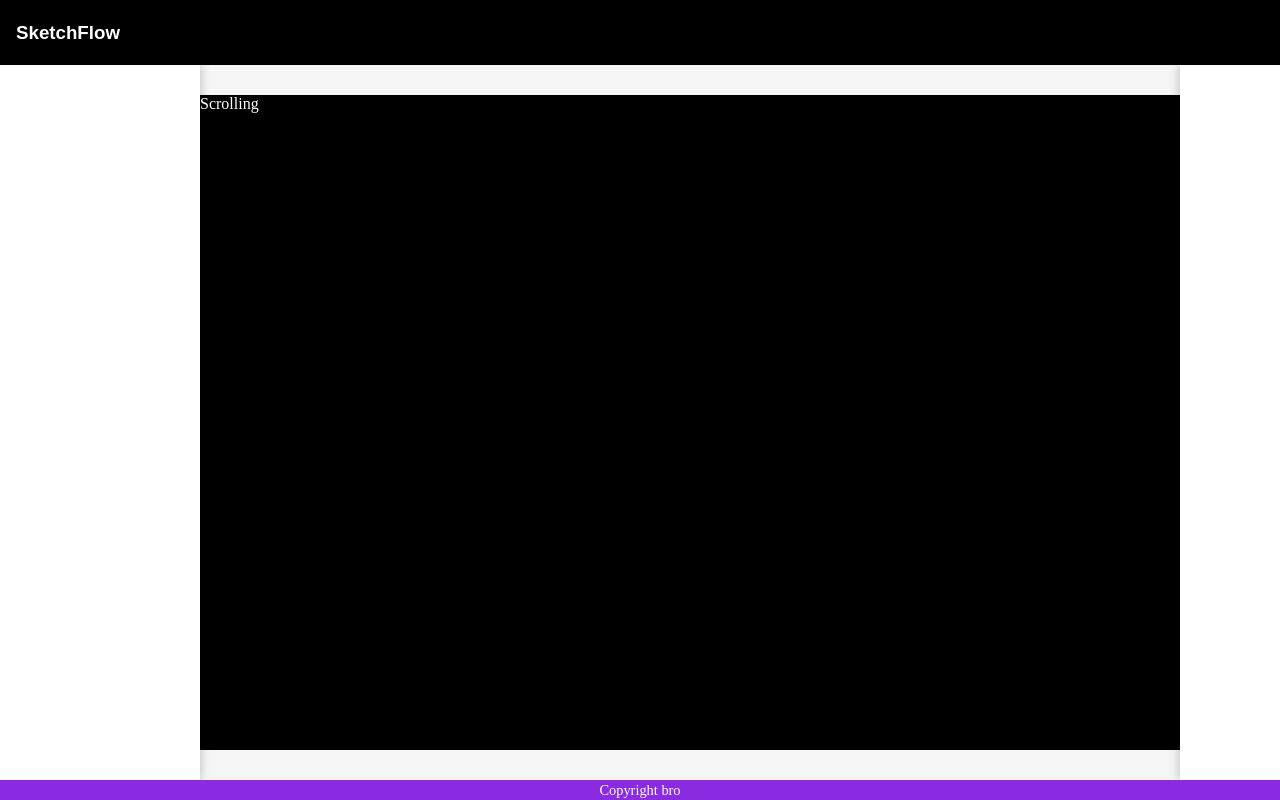
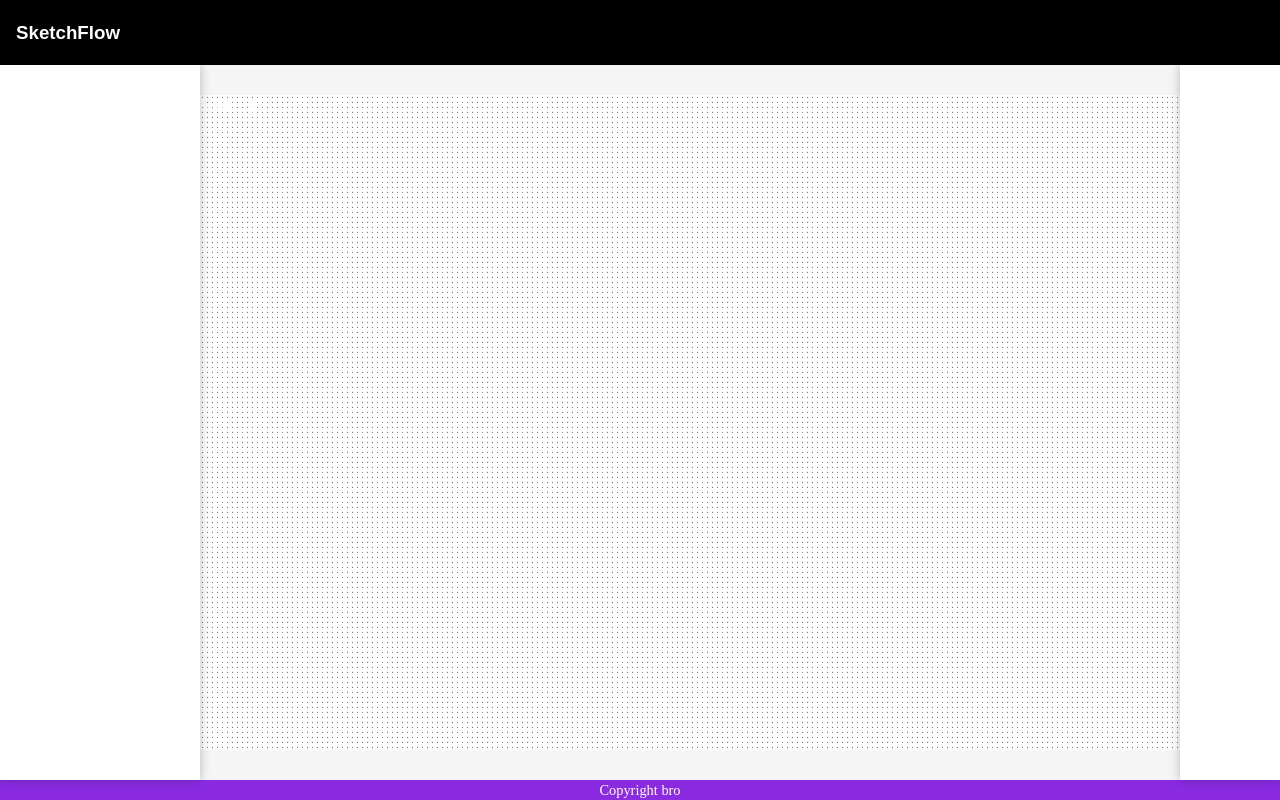
Before and after one commit to SivaPA08/Sketchflow, a React (Vite) app: page / in a window 1280 px wide. Built offline with nearby package versions, Linux system fonts and the light colour scheme.

Commit message:
Added background and  fied left sidebar z indexing

```diff
--- a/src/App.css
+++ b/src/App.css
@@ -7,7 +7,7 @@
       "topbar     topbar    topbar"
       "leftbar    board     rightbar"
       "bottombar  bottombar bottombar";
-      background-color: whitesmoke;
+    background-color: whitesmoke;
   }
 
   .topbar {
@@ -19,38 +19,49 @@
   }
   .topbar h3 {
     color: #fff;
+    margin: 0;
     font-family: Arial, sans-serif;
-    margin: 0;
   }
 
   .leftbar {
     grid-area: leftbar;
     background: #fff;
     box-shadow: 0 0 10px rgba(0,0,0,0.25);
+
+    position: relative;
+    z-index: 2;
   }
 
   .rightbar {
     grid-area: rightbar;
     background: #fff;
     box-shadow: 0 0 10px rgba(0,0,0,0.25);
+
+    position: relative;
+    z-index: 2;
   }
 
   .board {
     grid-area: board;
-    background: #000;
+    overflow-x: auto;   /* horizontal-only scroll */
+    overflow-y: hidden;
+    margin: 30px 0;     /* 30px top and bottom spacing */
 
-    /* horizontal-only scroll */
-    overflow-x: auto;
-    overflow-y: hidden;
-
-    /* vertical spacing */
-    margin: 30px 0;
+    position: relative;
+    z-index: 1;
   }
 
   .scroll-wrap {
     width: 200vw;       /* twice the viewport width */
+    height: 100%;       /* fill the board cell vertically */
+
+    /* background image lives here so it scrolls */
+    background-image: url("pictures/board.jpg");
+    background-repeat: repeat;
+    background-position: top left;
+
+    /* if you have inline content in here, flex still works */
     display: flex;
-    gap: 1rem;
   }
 
   .bottombar {
```
Also changed, not shown: src/pictures/board.jpg (added).
